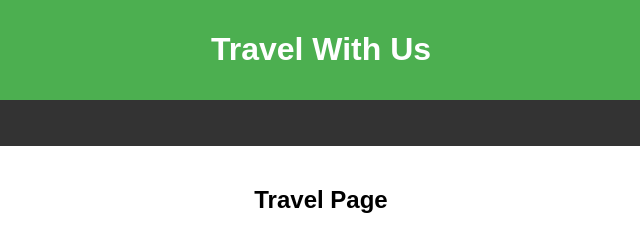
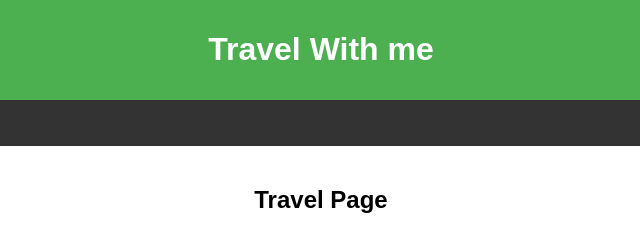
Before and after one commit to kunalpatz/home, a plain HTML site: page travel.html in a window 1280 px wide. Shown: the top 231 px of the page, 319-959 px from the left. Drawn offline with Linux system fonts and the light colour scheme.

Commit message:
Update travel.html

```diff
--- a/travel.html
+++ b/travel.html
@@ -8,7 +8,7 @@
 </head>
 <body>
     <header>
-        <h1>Travel With Us</h1>
+        <h1>Travel With me</h1>
     </header>
     <nav>
         <a href="index.html">Home</a>
```
